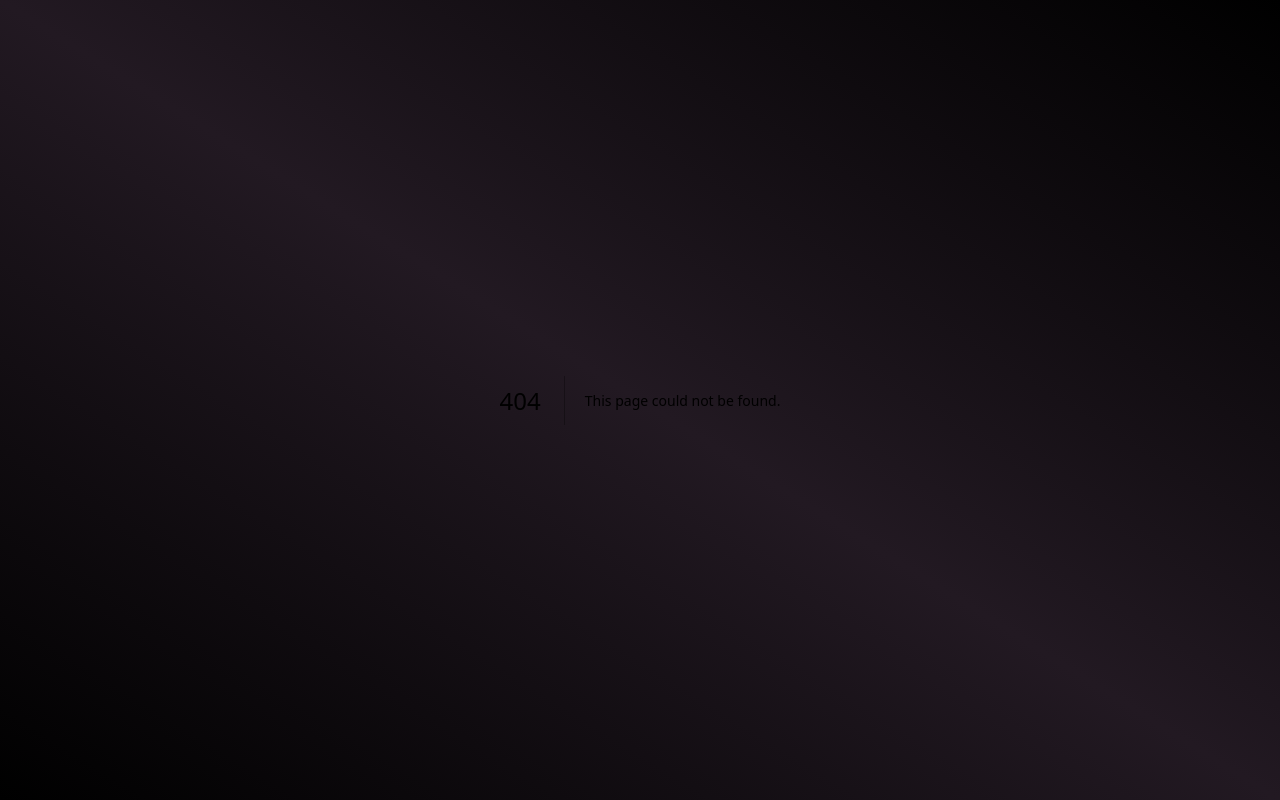
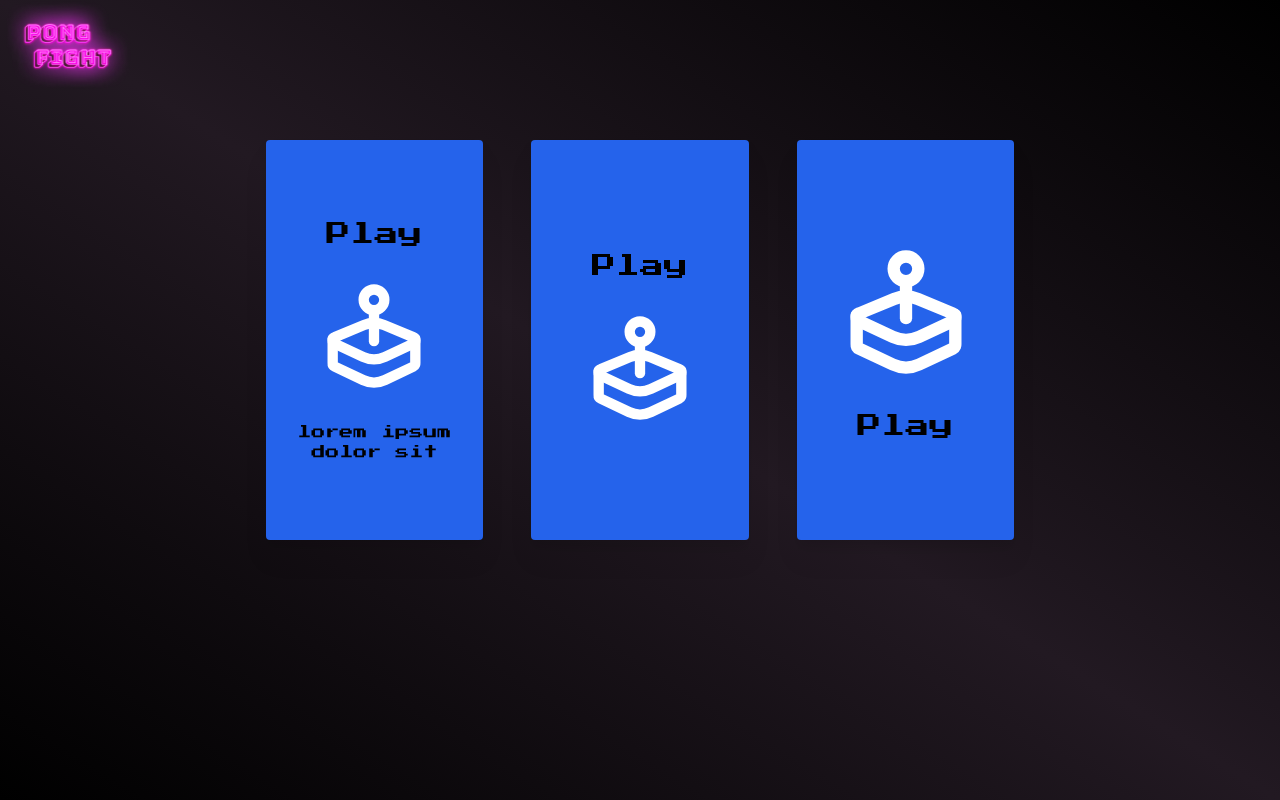
Before and after one commit to Kuninoto/42_ft_transcendence, a Next.js app in the folder lvl_6_ft_transcendence/frontend/: page /dashboard in a window 1280 px wide. Before the commit this address had no page. Built offline with nearby package versions, Linux system fonts and the light colour scheme.

Commit message:
new: dashboard

```diff
--- /dev/null
+++ b/lvl_6_ft_transcendence/frontend/app/dashboard/page.tsx
@@ -0,0 +1,52 @@
+import Image from 'next/image'
+import { TbBrandAppleArcade } from 'react-icons/tb'
+
+type Props = {
+	children: JSX.Element[]
+}
+
+
+function Card({ children }: Props) {
+	return (
+		<div className='group h-full'>
+			<div className='bg-blue-600 h-full w-[17vw] rounded text-sm drop-shadow-xl shadow-blue-600 group-hover:animation-delay-200 transition-all duration-200 group-hover:-translate-y-8 group-hover:animate-cardBounce items-center flex flex-col text-center space-y-6 place-content-center'>
+				{children}
+			</div>
+		</div>
+	)
+}
+
+export default function dashboard() {
+	return (
+		<div className='flex flex-col space-y-12'>
+			<div>
+				<Image
+					src={'/logo.png'}
+					alt='logo picture'
+					width={135}
+					height={125}
+				/>
+
+			</div>
+
+			<div className='flex mx-auto space-x-12 h-[50vh]'>
+
+				<Card>
+					<div className='text-2xl'>Play</div>
+					<TbBrandAppleArcade size={124} color='white' />
+					<div>lorem ipsum dolor sit</div>
+				</Card>
+
+				<Card>
+					<div className='text-2xl'>Play</div>
+					<TbBrandAppleArcade size={124} color='white' />
+				</Card>
+
+				<Card>
+					<TbBrandAppleArcade size={148} color='white' />
+					<div className='text-2xl'>Play</div>
+				</Card>
+			</div>
+		</div>
+	)
+}
--- /dev/null
+++ b/lvl_6_ft_transcendence/frontend/app/game/page.tsx
@@ -0,0 +1,16 @@
+import { useEffect } from "react"
+
+export default function game() {
+
+	const handleMovement = () => {
+		alert("aa")
+	}
+
+	useEffect(() => {
+		document.addEventListener("keydown", handleMovement)
+	}, [])
+
+	return (
+		<>nig</>
+	)
+}
--- /dev/null
+++ b/lvl_6_ft_transcendence/frontend/app/leaderboard/page.tsx
@@ -0,0 +1,29 @@
+import Link from 'next/link'
+
+export default function leaderboard() {
+	return (
+		<>
+			<header className="flex py-6 px-8 justify-between sticky">
+				<Link className='fixed' href='/'>GO BACK</Link>
+				<p className='text-4xl mx-auto'>HIGH SCORE</p>
+			</header>
+			<div className='w-full flex flex-col place-items-center'>
+				<div className='flex text-2xl space-x-12 mb-2'>
+					<div>RANK</div>
+					<div>NAME</div>
+					<div>WINS</div>
+				</div>
+				<div className='space-y-2'>
+					<div className='group flex text-xl relative'>
+						<p className='invisible group-hover:visible group-focus:visible absolute -left-8'>&gt;</p>
+						<Link className='flex space-x-16' href='/'>
+							<div> 1st </div>
+							<div> Moasd </div>
+							<div> 123 </div>
+						</Link>
+					</div>
+				</div>
+			</div>
+		</>
+	)
+}
--- /dev/null
+++ b/lvl_6_ft_transcendence/frontend/app/not-found.tsx
@@ -0,0 +1,11 @@
+export default function NotFound() {
+	return (
+		<div className='flex place-content-center place-items-center h-full'>
+			<div className="text-center">
+				<p className="text-9xl">404</p>
+				<p className="text-7xl">ERROR</p>
+				<p className="mt-24 text-xl">MOVE ALONG, THERE IS NOTHING TO SEE HERE</p>
+			</div>
+		</div >
+	);
+}
```
Also changed, not shown: lvl_6_ft_transcendence/frontend/public/logo.png (added).
